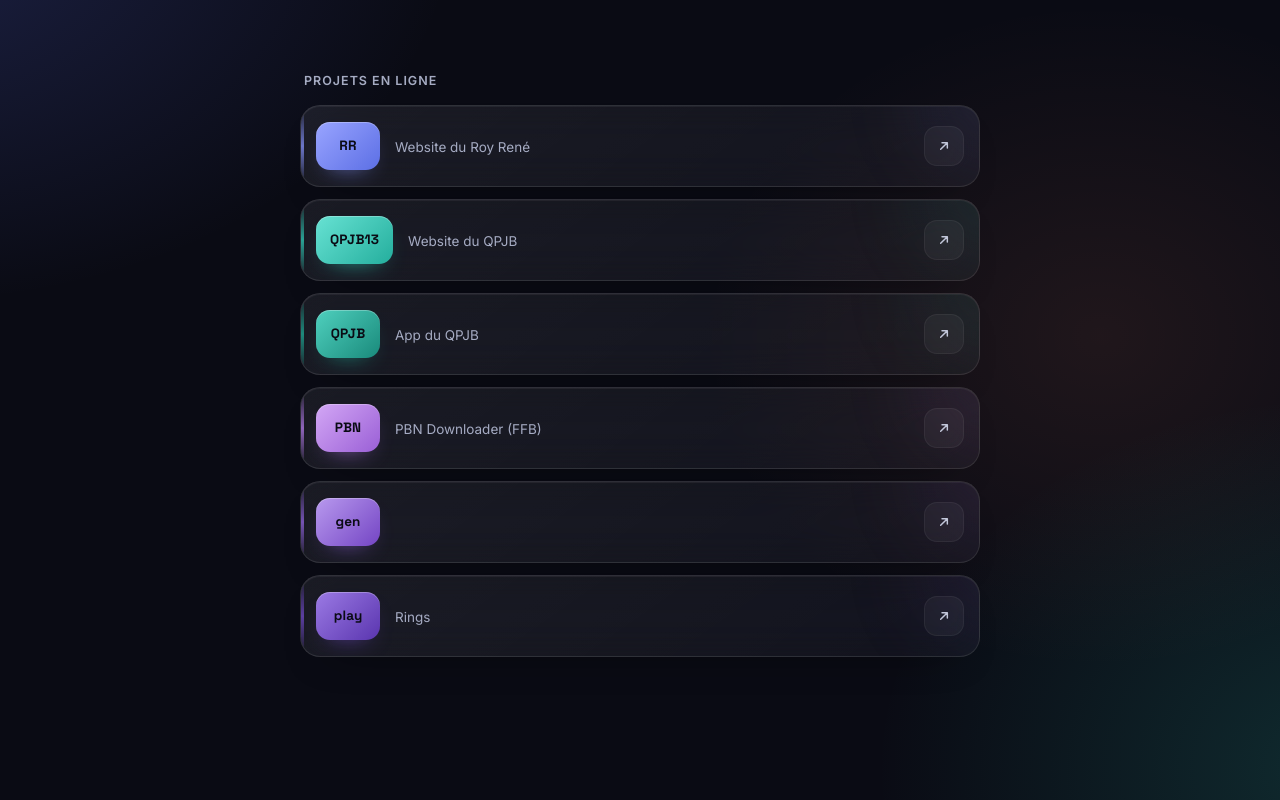
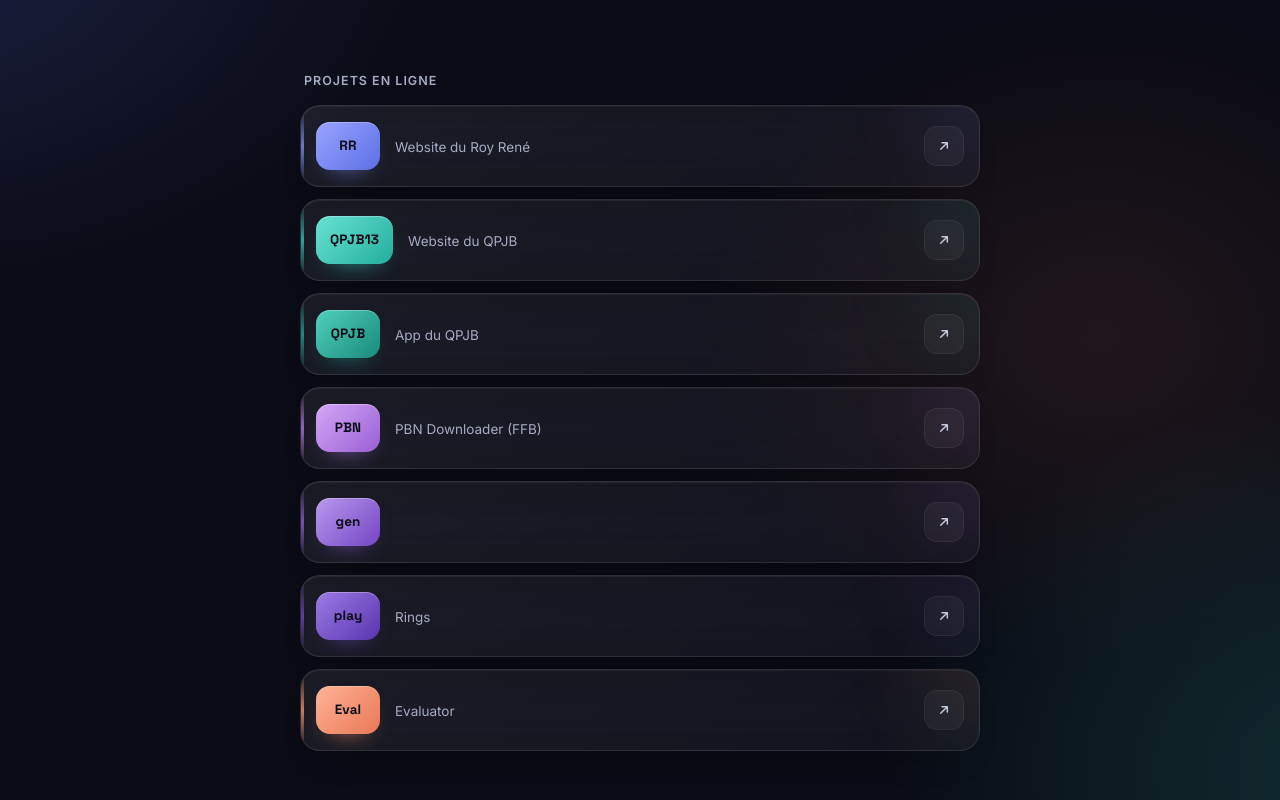
Before and after one commit to CapGui13/capgui13.github.io, a plain HTML site: page index.html in a window 1280 px wide. Drawn offline with Linux system fonts and the light colour scheme; no server answers.

Commit message:
Add Evaluator link

```diff
--- a/index.html
+++ b/index.html
@@ -254,6 +254,12 @@
         <span class="copy"><span class="desc">Rings</span></span>
         <span class="launch" aria-hidden="true"><svg width="16" height="16" viewBox="0 0 24 24" fill="none" stroke="currentColor" stroke-width="2.2" stroke-linecap="round" stroke-linejoin="round"><path d="M7 17 17 7M9 7h8v8"/></svg></span>
       </a>
+
+      <a class="project" data-repo="Eval" data-description="Evaluator" href="https://capgui13.github.io/Eval/" target="_blank" rel="noopener" style="--accent:#ff936f;--badge-a:#ffb296;--badge-b:#e97855;animation-delay:.44s" aria-label="Ouvrir Evaluator dans un nouvel onglet">
+        <span class="badge">Eval</span>
+        <span class="copy"><span class="desc">Evaluator</span></span>
+        <span class="launch" aria-hidden="true"><svg width="16" height="16" viewBox="0 0 24 24" fill="none" stroke="currentColor" stroke-width="2.2" stroke-linecap="round" stroke-linejoin="round"><path d="M7 17 17 7M9 7h8v8"/></svg></span>
+      </a>
     </section>
   </main>
 
```
